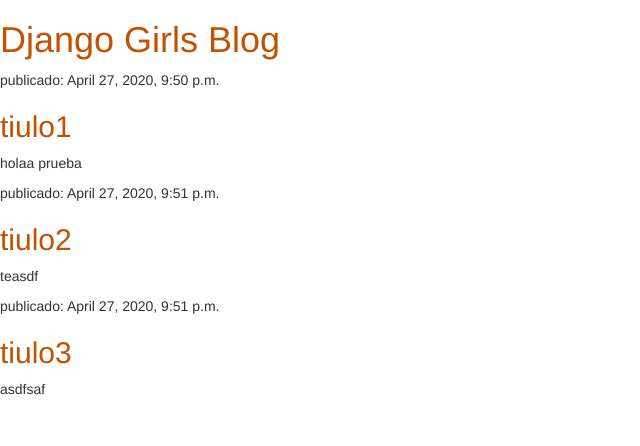
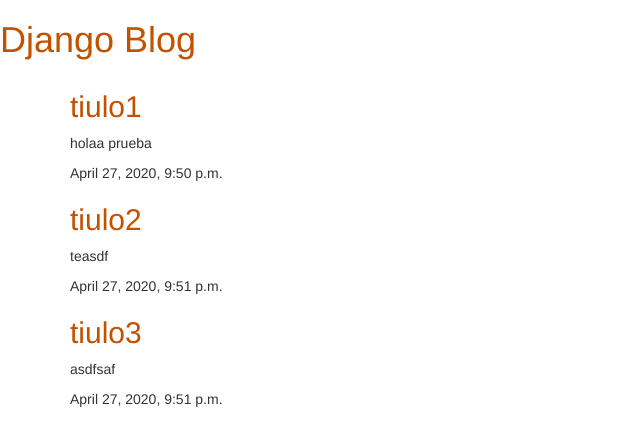
Before and after one commit to jdavidlo/blogp, a Django app: page / in a window 1280 px wide. Shown: the top 446 px of the page, without its empty margins (0-640 px from the left). Run offline with Django 3.2, Linux system fonts and the light colour scheme; data comes from the database, SQL or seed files in the repository; some libraries are stand-ins or nearby versions.

Commit message:
base html

```diff
--- /dev/null
+++ b/blog/templates/blog/base.html
@@ -0,0 +1,29 @@
+{% load static %}
+<html>
+
+<head>
+    <link rel="stylesheet" href="//maxcdn.bootstrapcdn.com/bootstrap/3.2.0/css/bootstrap.min.css">
+    <link rel="stylesheet" href="//maxcdn.bootstrapcdn.com/bootstrap/3.2.0/css/bootstrap-theme.min.css">
+    <link rel="stylesheet" href="{% static 'css/estilos.css' %}">
+    <title>Django blog</title>
+</head>
+
+<body>
+    <div>
+        <h1><a href="/">Django Blog</a></h1>
+    </div>
+
+    <div class="content container">
+        <div class="row">
+            <div class="col-md-8">
+            {% block content %}
+            {% endblock %}
+            </div>
+        </div>
+    </div>
+
+
+
+</body>
+
+</html>
--- a/blog/templates/blog/datos_list.html
+++ b/blog/templates/blog/datos_list.html
@@ -1,28 +1,16 @@
-{% load static %}
-<html>
+{% extends 'blog/base.html' %}
 
-<head>
-    <link rel="stylesheet" href="//maxcdn.bootstrapcdn.com/bootstrap/3.2.0/css/bootstrap.min.css">
-    <link rel="stylesheet" href="//maxcdn.bootstrapcdn.com/bootstrap/3.2.0/css/bootstrap-theme.min.css">
-    <link rel="stylesheet" href="{% static 'css/estilos.css' %}">
-    <title>Django Girls blog</title>
-</head>
+{% block content %}
 
-<body>
-    <div>
-        <h1><a href="/">Django Girls Blog</a></h1>
+{% for post in posts %}
+<div class="post">
+    <h2><a href="">{{ post.title }}</a></h2>
+    <p>{{ post.text|linebreaksbr }}</p>
+    <div class="date">
+        {{ post.published_date }}
     </div>
-
-    {% for post in posts %}
-    <div>
-        <p> publicado: {{ post.published_date }}</p>
-        <h2><a href="">{{ post.title }}</a></h2>
-        <p>{{ post.text|linebreaksbr }}</p>
-    </div>
-    {% endfor %}
+</div>
+{% endfor %}
 
 
-
-</body>
-
-</html>
+{% endblock %}
```
